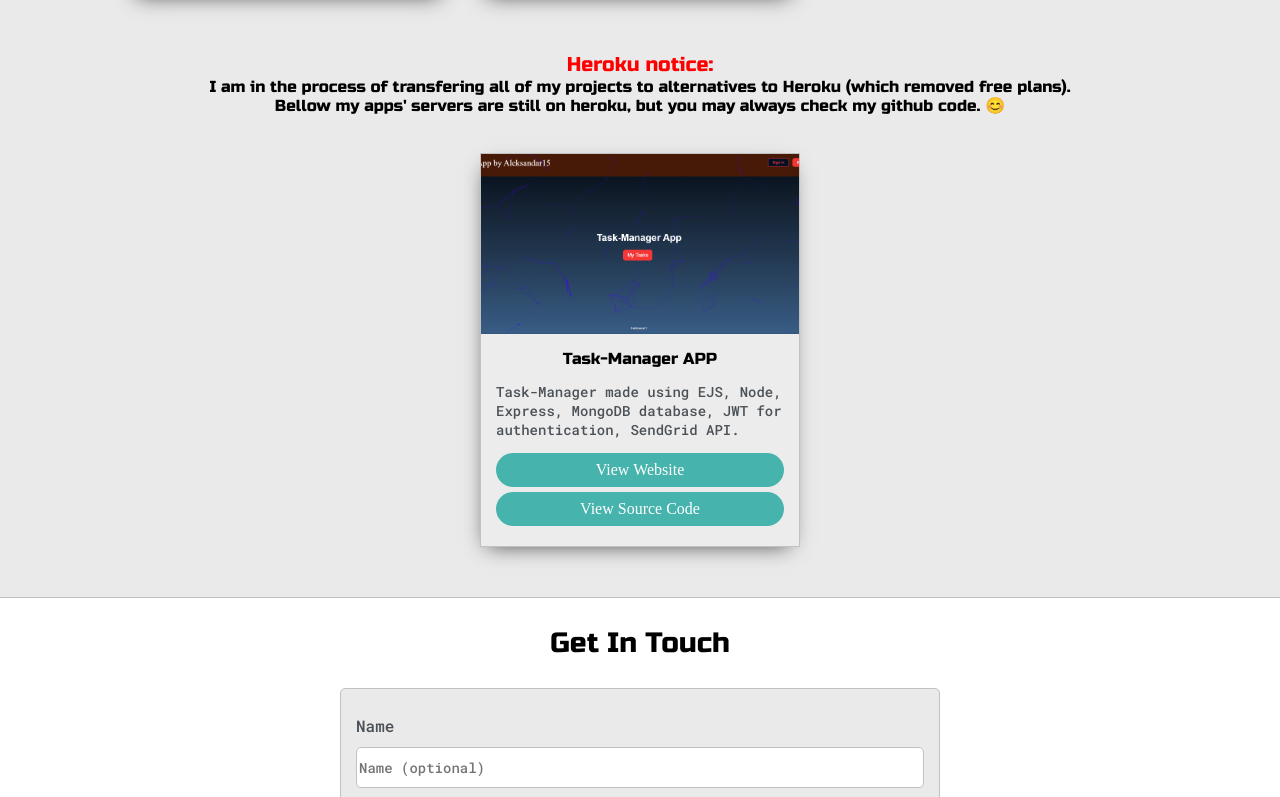
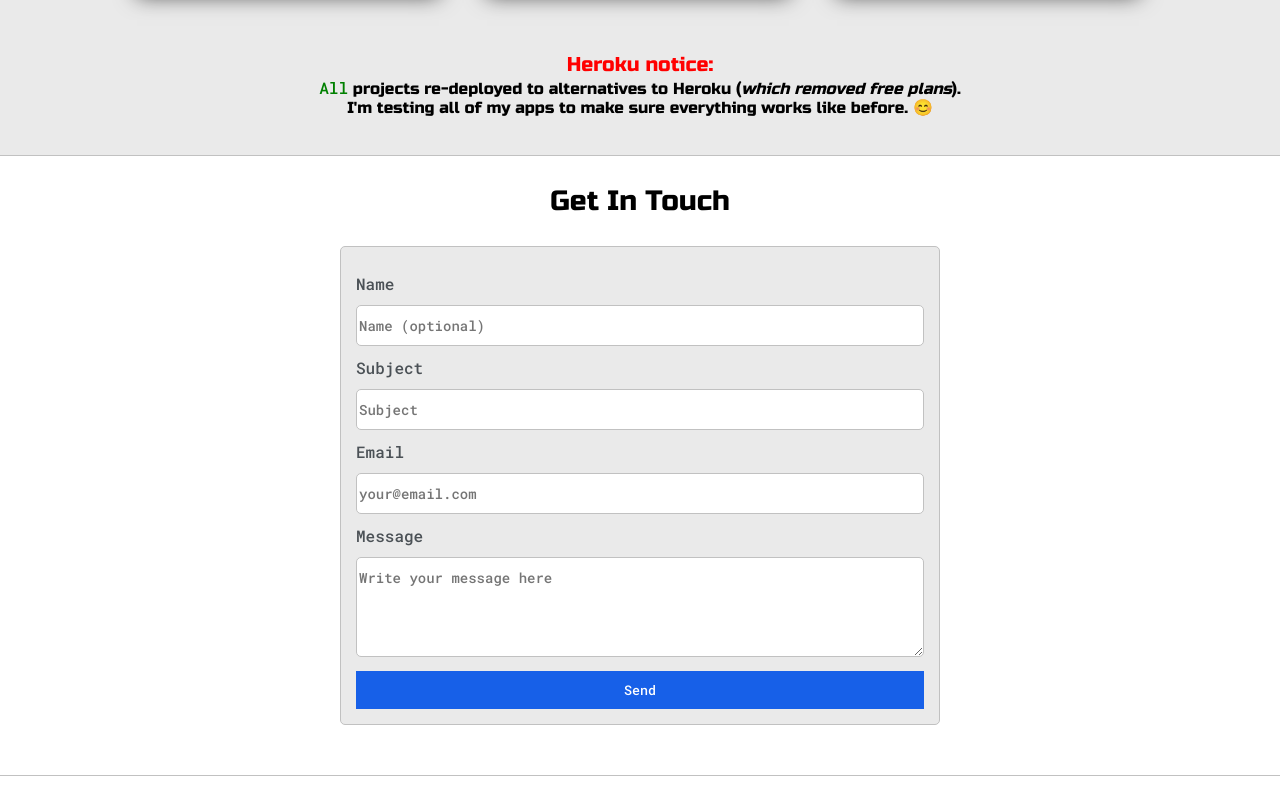
Before and after one commit to Aleksandar15/portfolio, a plain HTML site: page index.html in a window 1280 px wide. Shown: the part 2793-3590 px from the top of the page. After the commit the page ends 3569 px from the top, so only its background shows below. Drawn offline with Linux system fonts and the light colour scheme; a web font is replaced by a local one.

Commit message:
Projects  modifications

```diff
--- a/index.html
+++ b/index.html
@@ -184,6 +184,17 @@
 
         <div>
           <div class="post zoom">
+            <img class="thumbnail" src="images/TaskApp.png">
+            <div class="post-preview">
+              <h6 class="post-title">Task-Manager APP with user auth.</h6>
+              <p class="post-intro">Task-Manager made using EJS, Node, Express, MongoDB database, JWT for authentication, SendGrid API.<br></p>
+              <a href="https://task-manager-aleksandar15.herokuapp.com" target="_blank" class="viewsite">View Website</a>
+              <a class="viewsite"href="https://github.com/Aleksandar15/Task-Manager-APP" target="_blank" >View Source Code</a>
+            </div>
+          </div>
+        </div>
+        <div>
+          <div class="post zoom">
           <img class="thumbnail" src="images/chatapp.png">
           <div class="post-preview">
             <h6 class="post-title">Chat APP</h6>
@@ -255,24 +266,8 @@
 
 
 			</div>
-      <h5 style="color: red; text-align:center; margin-bottom: 0px; margin-top: 5px">Heroku notice:</h5> <h6 style="text-align:center; margin-top: 0px;">I am in the process of transfering all of my projects to alternatives to Heroku (which removed free plans). <br/>Bellow my  apps' servers are still on heroku, but you may always check my github code. 😊</h6>
+      <h5 style="color: red; text-align:center; margin-bottom: 0px; margin-top: 5px">Heroku notice:</h5> <h6 style="text-align:center; margin-top: 0px;"><span style="color: green">All</span> projects re-deployed to alternatives to Heroku (<i>which removed free plans</i>).</br>I'm testing all of my apps to make sure everything works like before. 😊</h6>
 
-      <div class="post-wrapper">
-
-      <div>
-        <div class="post zoom">
-          <img class="thumbnail" src="images/TaskApp.png">
-          <div class="post-preview">
-            <h6 class="post-title">Task-Manager APP</h6>
-            <p class="post-intro">Task-Manager made using EJS, Node, Express, MongoDB database, JWT for authentication, SendGrid API.<br></p>
-            <a href="https://task-manager-aleksandar15.herokuapp.com" target="_blank" class="viewsite">View Website</a>
-            <a class="viewsite"href="https://github.com/Aleksandar15/Task-Manager-APP" target="_blank" >View Source Code</a>
-          </div>
-        </div>
-      </div>
-
-
-    </div>
 
 		</div>
 	</section>
```
